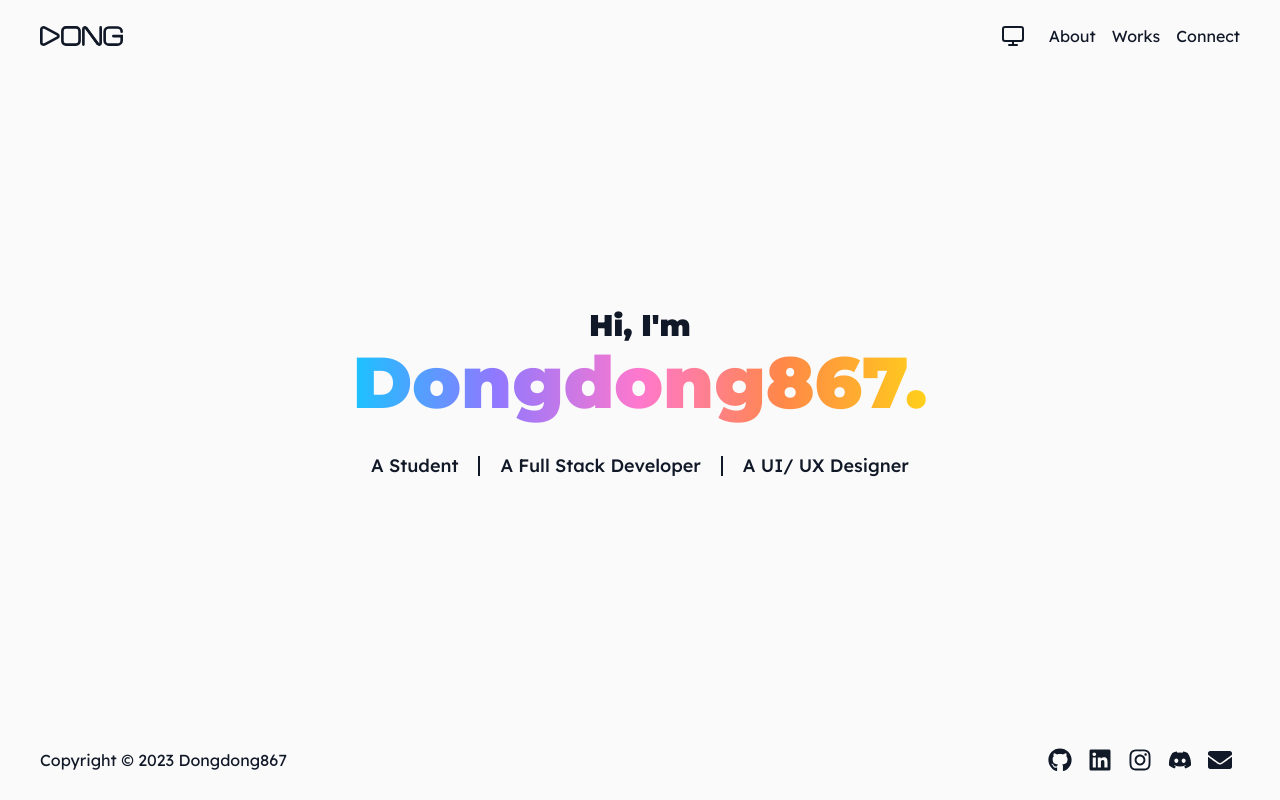
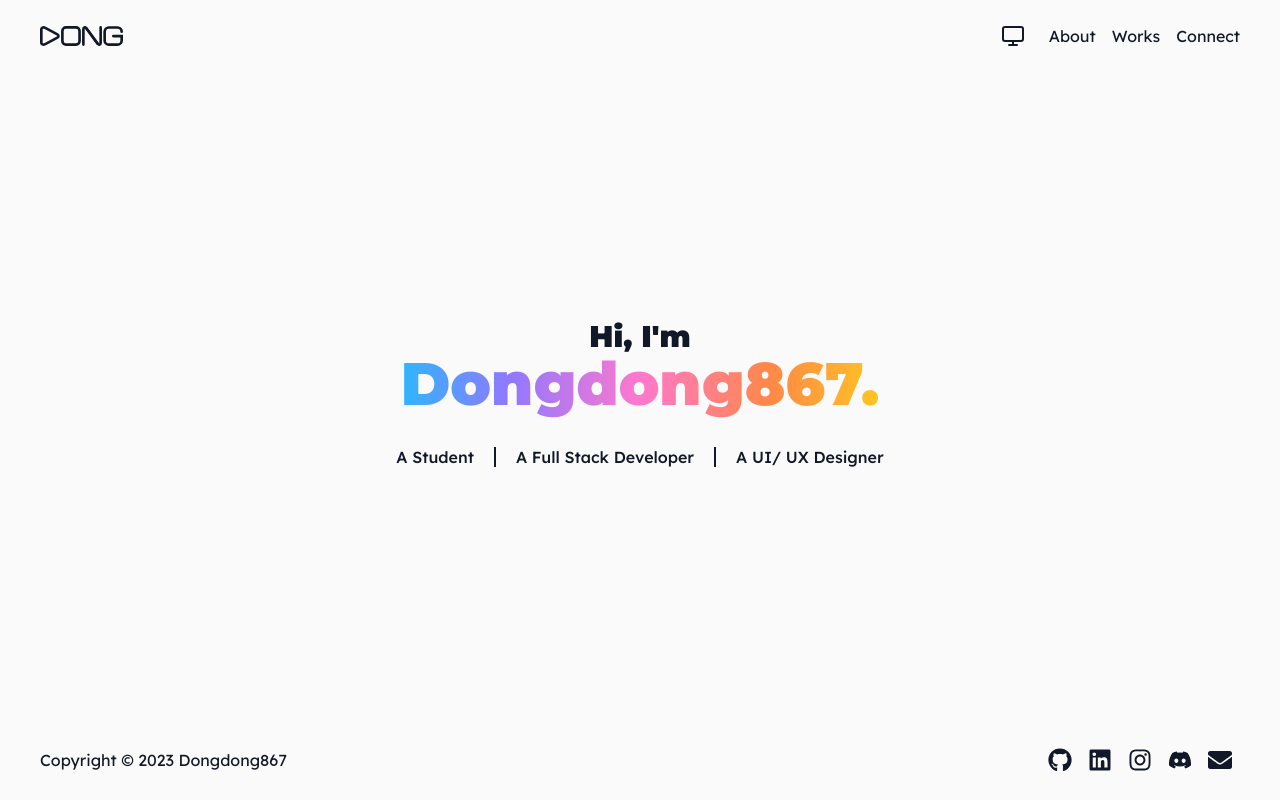
Before and after one commit to dongdong867/dongdong867.dev, a Next.js app: page / in a window 1280 px wide. Built offline with nearby package versions, Linux system fonts and the light colour scheme.

Commit message:
fix(home): update font size

```diff
--- a/app/page.tsx
+++ b/app/page.tsx
@@ -7,26 +7,26 @@ export default function Home() {
       <div>
         <div className="font-display font-black -space-y-4">
           <div className="text-3xl">Hi, I'm</div>
-          <div className="h-full text-7xl leading-normal text-transparent bg-title-gradient bg-clip-text">
+          <div className="h-full text-6xl leading-normal text-transparent bg-title-gradient bg-clip-text">
             Dongdong867.
           </div>
         </div>
         <div className="h-max flex justify-center place-items-center space-x-1 mt-2">
-          <TranslatableContextButton className="text-lg">
+          <TranslatableContextButton className="text-base">
             A Student
           </TranslatableContextButton>
           <Separator
             orientation="vertical"
             className="w-0.5 h-5 bg-foreground"
           />
-          <TranslatableContextButton className="text-lg">
+          <TranslatableContextButton className="text-base">
             A Full Stack Developer
           </TranslatableContextButton>
           <Separator
             orientation="vertical"
             className="w-0.5 h-5 bg-foreground"
           />
-          <TranslatableContextButton className="text-lg">
+          <TranslatableContextButton className="text-base">
             A UI/ UX Designer
           </TranslatableContextButton>
         </div>
```
